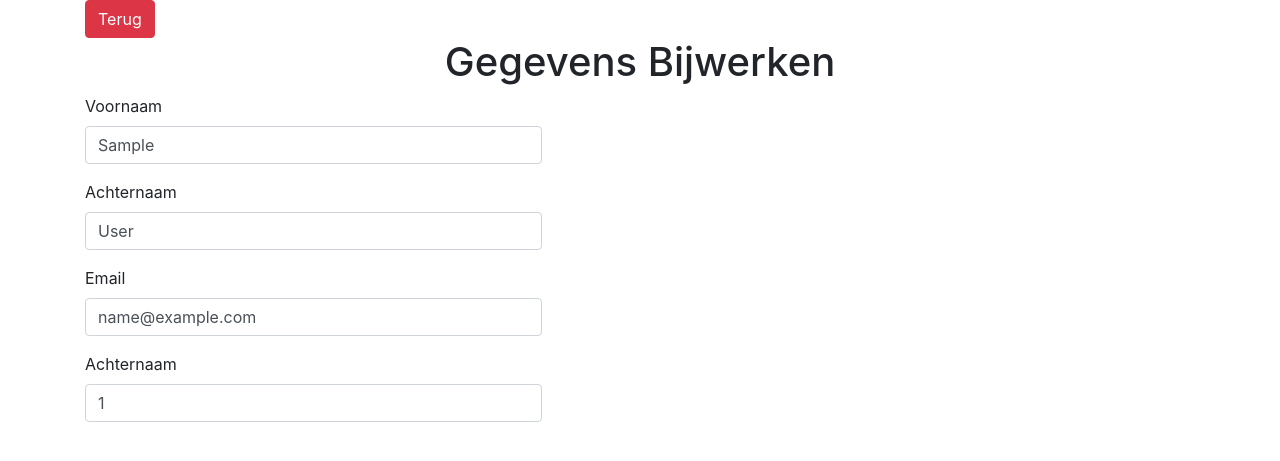
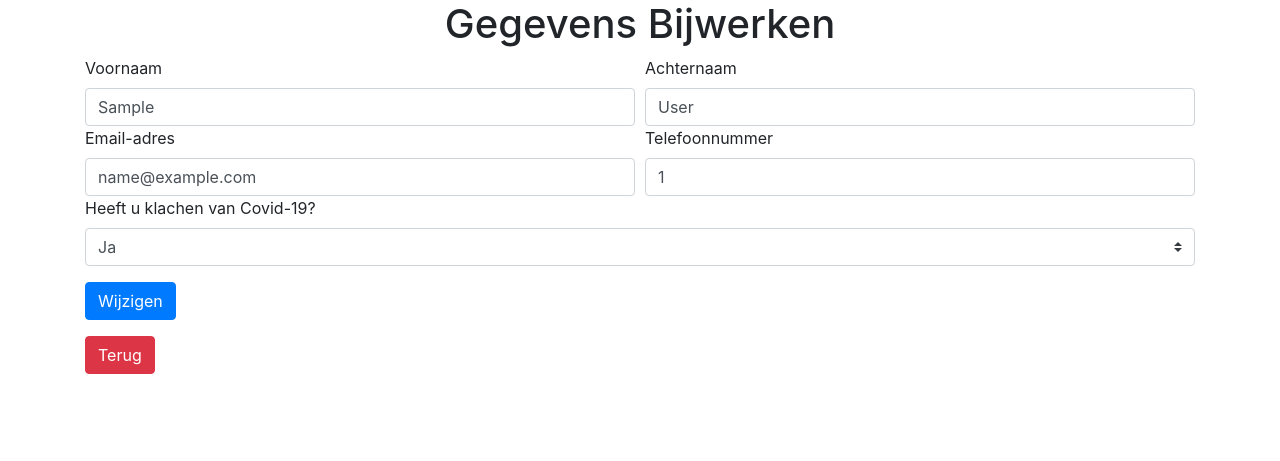
Before and after one commit to DutchOffensive/project9, a PHP site: page /details.php?id=1 in a window 1280 px wide. Shown: the top 461 px of the page. Run offline with PHP 8.4, Linux system fonts and the light colour scheme; the visitor is signed in with stand-in values (Sample User, id 1); tables that the repository leaves empty hold one stand-in row (values such as "Sample post").

Commit message:
Fixed details.php

```diff
--- a/details.php
+++ b/details.php
@@ -1,13 +1,82 @@
+<?php
+session_start();
+require_once "config.php";
+// if(!isset($_SESSION["loggedin"]))
+//     {
+//         session_start();
+//     }
+
+if(isset($_SESSION["loggedin"]) && $_SESSION["loggedin"] === true){
+
+}
+else {
+header("location: index.php");
+}
+
+$id = $_GET['id'];
+$sql = "SELECT * FROM `guests` WHERE `id_guests` = '$id'";
+$query = mysqli_query($link,$sql) or die(mysqli_error($link));
+
+$rows = array();
+$firstname = '';
+$lastname = '';
+$email = '';
+$phone = '';
+$covid = '';
+while($row = mysqli_fetch_assoc($query)){
+    array_push($rows, $row);
+  }
+  foreach ($rows as $key => $array) {
+      $id = $array['id_guests'];
+      $firstname = $array["firstname"];
+      $lastname = $array["lastname"];
+      $email = $array["email"];
+      $phone = $array["phone"];
+      $covid = $array["covid"];
+  }
+
+  ?>
 <html>
     <head>
         <link rel="stylesheet" href="https://stackpath.bootstrapcdn.com/bootstrap/4.5.2/css/bootstrap.min.css" integrity="sha384-JcKb8q3iqJ61gNV9KGb8thSsNjpSL0n8PARn9HuZOnIxN0hoP+VmmDGMN5t9UJ0Z" crossorigin="anonymous">
         <link rel="stylesheet" href="style.css">
+        <h1>Gegevens Bijwerken</h1>
     </head>
     <body>
     <div class="container-lg">
-    <a href="bachstraat.php"><button class="btn btn-danger">Terug</button></a>
-    <h1>Gegevens Bijwerken</h1>
     </div>
+    <div class="container-lg container-xs ">
+          <form action="" method="post">
+            <div class="form-row">
+              <div class="col-lg-6 col-xs-12">
+                <label for="validationDefault01">Voornaam</label>
+                <input type="text" class="form-control" id="validationDefault01" value= "<?php echo $firstname; ?>" name="firstname" required>
+              </div>
+              <div class="col-lg-6 col-xs-12">
+                <label for="validationDefault02">Achternaam</label>
+                <input type="text" class="form-control" id="validationDefault02" value= "<?php echo $lastname; ?>" name="lastname" required>
+              </div>
+            </div>
+            <div class="form-row">
+              <div class="col-lg-6 col-xs-12">
+                <label for="validationDefault03">Email-adres</label>
+                <input type="email" class="form-control" id="validationDefault03" value= "<?php echo $email; ?>" name="emailaddress" required>
+              </div>
+              <div class="col-lg-6 col-xs-12">
+                <label for="validationDefault03">Telefoonnummer</label>
+                <input type="number" class="form-control" id="validationDefault04" value= "<?php echo $phone; ?>" name="phone" required>
+              </div>
+            </div>
+            <div class="form-group">
+              <label for="validationDefault04">Heeft u klachen van Covid-19?</label>
+              <select name="checkcovid" class="browser-default custom-select">
+                <option selected value="1">Ja</option>
+                <option value="2">Nee</option>
+            </select>
+            </div>
+            <input type="submit" class="btn btn-primary" href="details.php?=<?php $id; ?>" name="send_form" value="Wijzigen" />
+          </form>
+          <a href="bachstraat.php"><button class="btn btn-danger">Terug</button></a>
     <script src="https://code.jquery.com/jquery-3.5.1.slim.min.js" integrity="sha384-DfXdz2htPH0lsSSs5nCTpuj/zy4C+OGpamoFVy38MVBnE+IbbVYUew+OrCXaRkfj" crossorigin="anonymous"></script>
     <script src="https://cdn.jsdelivr.net/npm/popper.js@1.16.1/dist/umd/popper.min.js" integrity="sha384-9/reFTGAW83EW2RDu2S0VKaIzap3H66lZH81PoYlFhbGU+6BZp6G7niu735Sk7lN" crossorigin="anonymous"></script>
     <script src="https://stackpath.bootstrapcdn.com/bootstrap/4.5.2/js/bootstrap.min.js" integrity="sha384-B4gt1jrGC7Jh4AgTPSdUtOBvfO8shuf57BaghqFfPlYxofvL8/KUEfYiJOMMV+rV" crossorigin="anonymous"></script>
@@ -15,56 +84,27 @@
 </html>
 
 <?php
-require_once "config.php";
+if (isset ($_POST['send_form'])){
+$id = $_GET['id'];
+$firstname_edit = $_POST['firstname'];
+$lastname_edit = $_POST['lastname'];
+$email_edit = $_POST['emailaddress'];
+$phone_edit = $_POST['phone'];
+$covid_edit = (int)$_POST['checkcovid'];
+$sql = "UPDATE `guests` SET `firstname`='$firstname_edit', `lastname`='$lastname_edit', `email`='$email_edit', `phone`='$phone_edit', `covid`='$covid_edit' WHERE `id_guests`='$id'";
+mysqli_query($link,$sql);
+header("location: bachstraat.php");
+}
+// if($_SERVER["REQUEST_METHOD"] == "POST"){
+//   $firstname_edit = $_POST['firstname'];
+//   $lastname_edit = $_POST['lastname'];
+//   $email_edit = $_POST['emailaddress'];
+//   $phone_edit = $_POST['phone'];
+//   $covid_edit = (int)$_POST['checkcovid'];
+//   $sql = "UPDATE `guests` SET `firstname`='$firstname_edit', `lastname`='$lastname_edit', `email`='$email_edit', `phone`='$phone_edit', `covid`='$covid_edit' WHERE `id_guests`='$id'";
+//   mysqli_query($link,$sql);
+//   } else{
 
-if(!isset($_SESSION))
-    {
-        session_start();
-    }
+//   }
 
-if(isset($_SESSION["loggedin"]) && $_SESSION["loggedin"] === true){
-
-}
-else
-header("location: index.php");
-
-$id = $_GET['id'];
-$sql = "SELECT * FROM `guests` WHERE `id_guests` = $id";
-$query = mysqli_query($link,$sql) or die(mysqli_error($link));
-
-$rows = array();
-
-while($row = mysqli_fetch_assoc($query)){
-    array_push($rows, $row);
-  }
-  foreach ($rows as $key => $array) {
-      $firstname = $array["firstname"];
-      $lastname = $array["lastname"];
-      $email = $array["email"];
-      $phone = $array["phone"];
-      $covid = $array["covid"];
-    echo "<div class='container-lg'>" .
-    "<form action='<?php echo htmlspecialchars($_SERVER[PHP_SELF]); ?>' method='post'>" .
-     "<div class='form-row'>" .
-    "<div class='col-md-5 mb-3'>" .
-      "<label for='validationDefault01'>Voornaam</label>" .
-      "<input type='text' class='form-control' value= $firstname id='validationDefault01' name='firstname' required>" .
-        "</div>" . "</div>" .
-        "<div class='form-row'>" .
-        "<div class='col-md-5 mb-3'>" .
-          "<label for='validationDefault02'>Achternaam</label>" .
-          "<input type='text' class='form-control' value= $lastname id='validationDefault02' name='lastname' required>" .
-        "</div>" . "</div>" .
-        "<div class='form-row'>" .
-        "<div class='col-md-5 mb-3'>" .
-          "<label for='validationDefault03'>Email</label>" .
-          "<input type='email' class='form-control' value= $email id='validationDefault03' name='email' required>" .
-        "</div>" . "</div>" .
-        "<div class='form-row'>" .
-        "<div class='col-md-5 mb-3'>" .
-          "<label for='validationDefault04'>Achternaam</label>" .
-          "<input type='number' class='form-control' value= $phone id='validationDefault04' name='phone' required>" .
-        "</div>" . "</div>"
-        . "</div>" . "</form>";
-  }
 ?>
--- a/gasten.php
+++ b/gasten.php
@@ -15,10 +15,9 @@ if($_SERVER["REQUEST_METHOD"] == "POST"){
         <link rel="stylesheet" href="style.css">
     </head>
     <body>
-
         <h1>Gasten registratie</h1><br>
         <div class="container-lg container-xs ">
-          <form action="<?php echo htmlspecialchars($_SERVER["PHP_SELF"]); ?>" method="post">
+          <form action="" method="post">
             <div class="form-row">
               <div class="col-lg-6 col-xs-12">
                 <label for="validationDefault01">Voornaam</label>
```
Also changed, not shown: bachstraat.php (+26 -23 lines), home.php (+6 -5 lines), login.php (+11 -8 lines).
